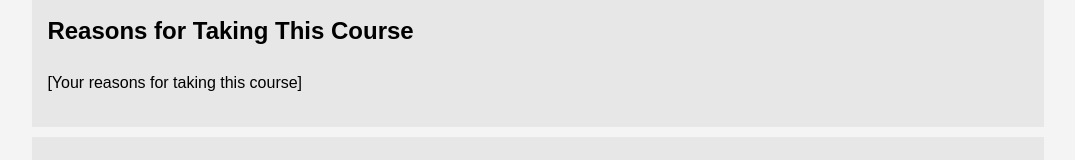
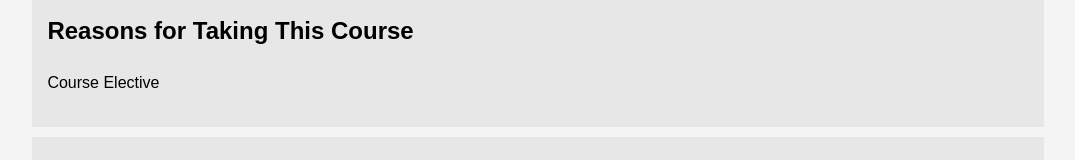
Before and after one commit to GroverSoans/getting-to-know-each-other, a plain HTML site: page index.html in a window 1280 px wide. Shown: the part 408-568 px from the top of the page, without its empty margins (102-1177 px from the left). Drawn offline with Linux system fonts and the light colour scheme.

Commit message:
Edited html

```diff
--- a/index.html
+++ b/index.html
@@ -43,7 +43,7 @@
 
 		<section class="course">
             <h2>Reasons for Taking This Course</h2>
-            <p>[Your reasons for taking this course]</p>
+            <p>Course Elective</p>
         </section>
 
 		<section class="job">
```
